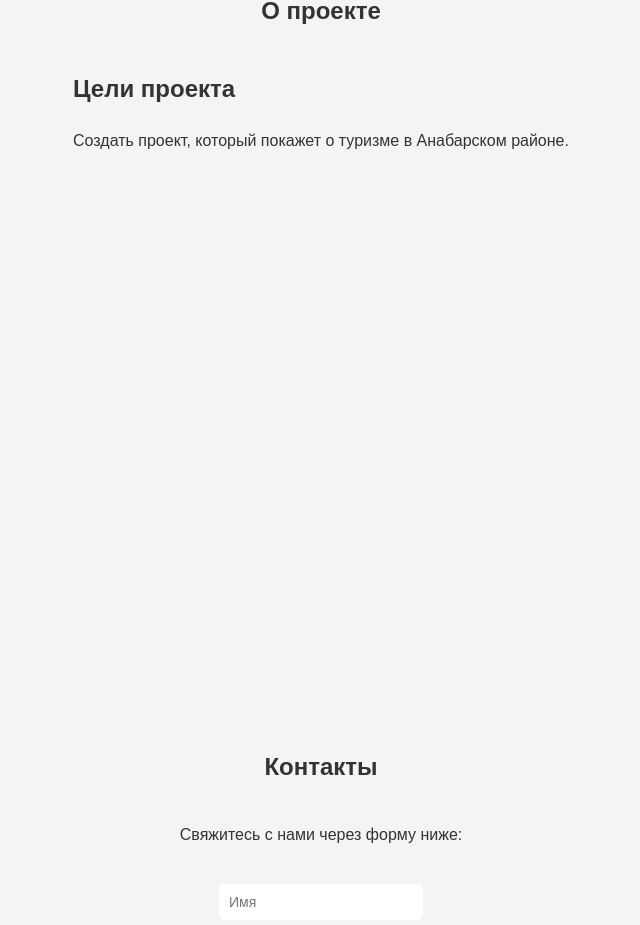
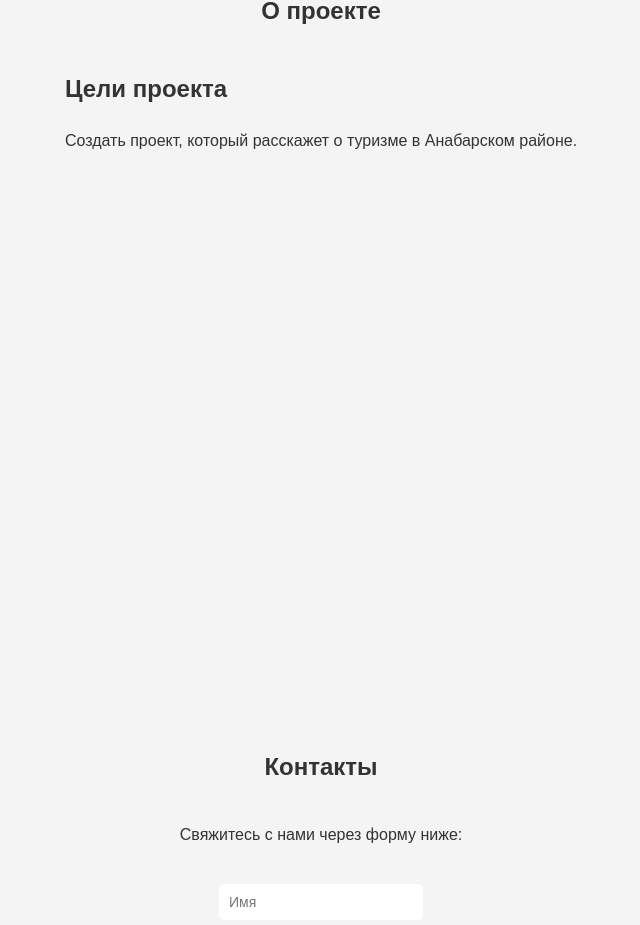
Before and after one commit to sykqwer/site, a plain HTML site: page index.html in a window 1280 px wide. Shown: the part 1197-2122 px from the top of the page, without its empty margins (319-959 px from the left). Drawn offline with Linux system fonts and the light colour scheme.

Commit message:
Update index.html

```diff
--- a/index.html
+++ b/index.html
@@ -36,7 +36,7 @@
 <div class="content">
 <h2>Цели проекта</h2>
 <p>
-Создать проект, который покажет о туризме в Анабарском районе.
+Создать проект, который расскажет о туризме в Анабарском районе.
 </p>
 </div>
 </section>
```
